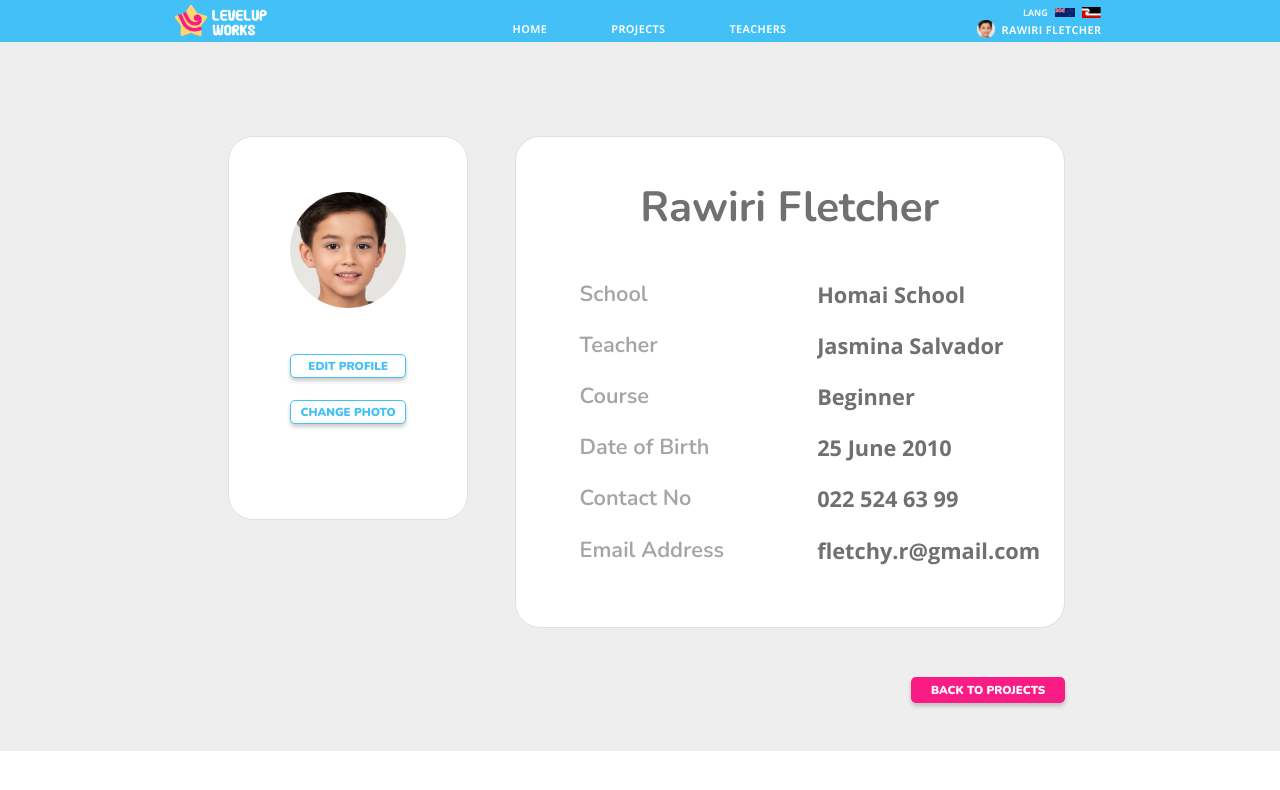
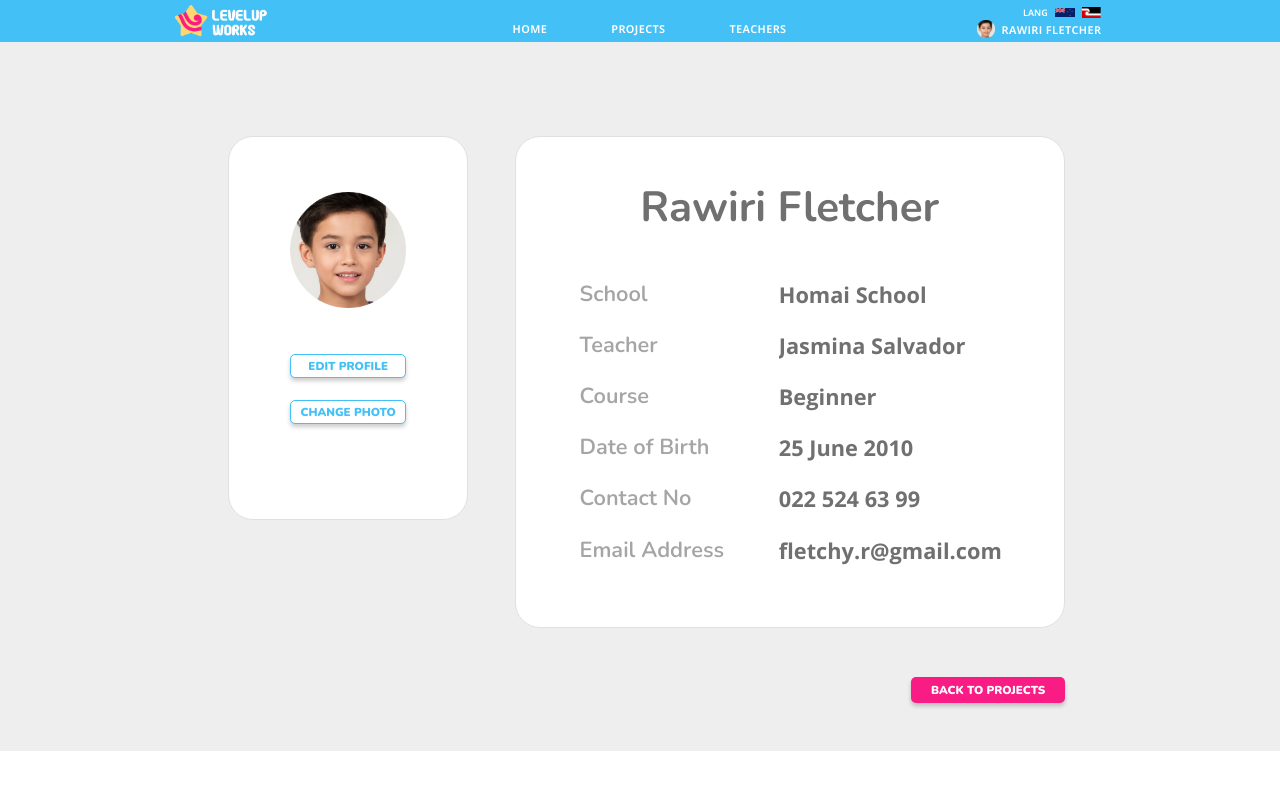
Before and after one commit to cyy963/education-portal-frontend, a React (Vite) app: page /student-profile-viewer in a window 1280 px wide. Shown: the top 790 px of the page. Built offline with nearby package versions, Linux system fonts and the light colour scheme; the HTML template or start-up script is replaced by a standard one.

Commit message:
updated info card grid

```diff
--- a/src/pages/StudentProfileViewer/StudentProfileViewer.module.css
+++ b/src/pages/StudentProfileViewer/StudentProfileViewer.module.css
@@ -37,7 +37,7 @@
   background-color: #ffffff;
   grid-area: 2 / 4 / span 2;
   display: grid;
-  grid-template: 10.3vw minmax(28vw, auto) / 55% 45%;
+  grid-template: 10.3vw minmax(28vw, auto) / 48% 1fr;
   border: #e2dfdf solid 1.9px;
   border-radius: 25px;
 }
```
